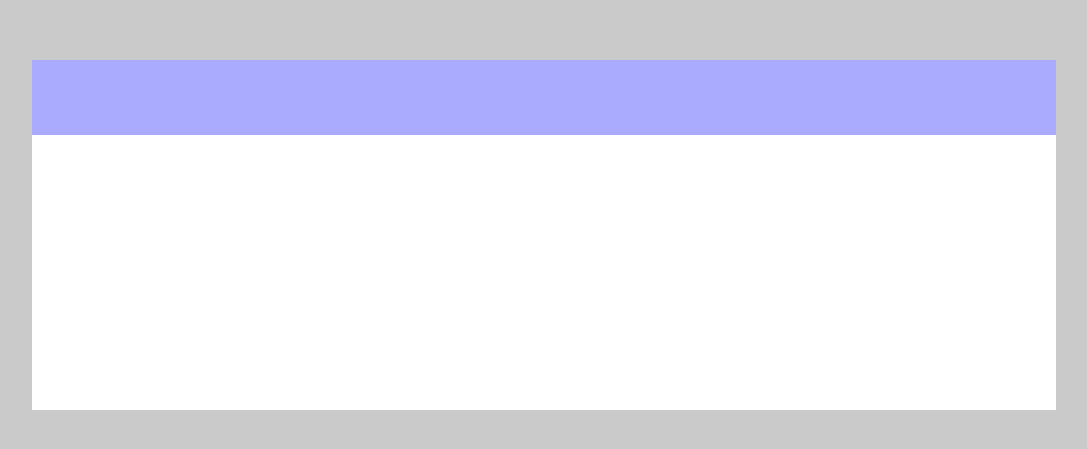
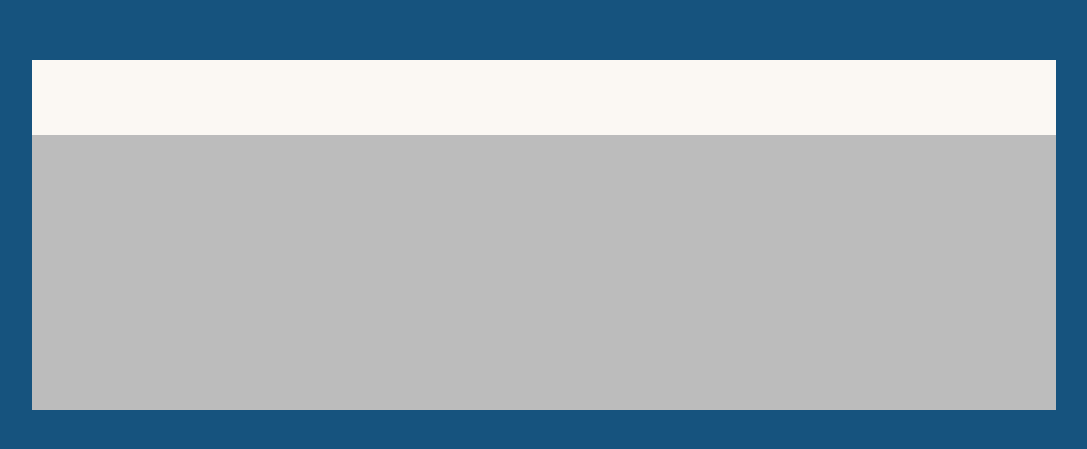
Before and after one commit to Gustavo-Zamai/Calculadora-React, a React (Create React App) app: page / in a window 1280 px wide. Shown: the part 165-614 px from the top of the page, without its empty margins (96-1183 px from the left). Built offline with nearby package versions, Linux system fonts and the light colour scheme.

Commit message:
Change style of calculator

```diff
--- a/src/components/Input/style.js
+++ b/src/components/Input/style.js
@@ -3,7 +3,7 @@ import styled from "styled-components";
 export const InputContainer = styled.div`
   width: 100%;
   height: 75px;
-  background-color: #aaffaa;
+  background-color: #aaaaff;
 
   display: flex;
   align-items: center;
@@ -15,7 +15,7 @@ export const InputContainer = styled.div`
   input {
     width: 100%;
     height: 75px;
-    background-color: #aaaaff;
+    background-color: #fbf8f3;
     border: 0;
     text-align: right;
     padding: 0 10px;
@@ -23,6 +23,6 @@ export const InputContainer = styled.div`
 
     font-size: 24px;
     font-family: "Roboto";
-    color: #ffffff;
+    color: #000000;
     }
 `;
--- a/src/styles.js
+++ b/src/styles.js
@@ -3,7 +3,7 @@ import styled from 'styled-components';
 export const Container = styled.div`
     width: 100%;
     height: 100vh;
-    background-color: #CACACA;
+    background-color: #16537E;
 
     display: flex;
     align-items: center;
@@ -12,7 +12,7 @@ export const Container = styled.div`
 
 
 export const Content = styled.div`
-    background-color: #FFFFFF;
+    background-color: #BCBCBC;
     width: 80%;
     min-height: 350px;
 
```
